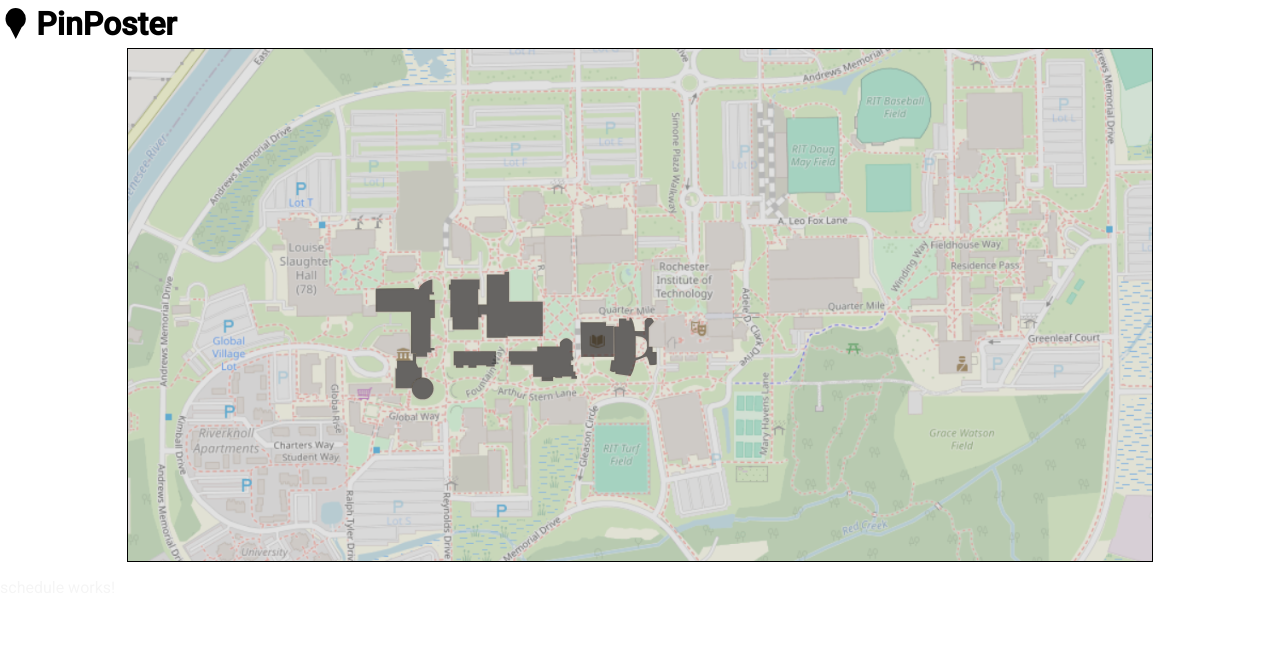
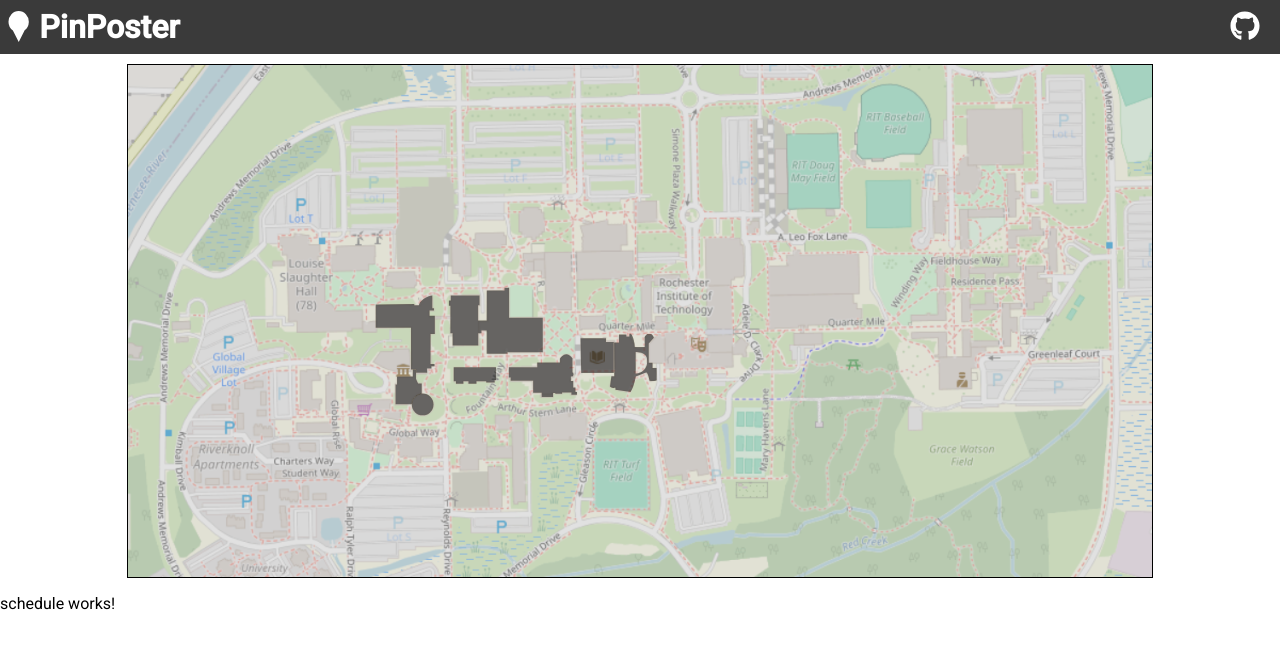
Before and after one commit to domesticchores/pinposter, an Angular app: page / in a window 1280 px wide. Shown: the top 648 px of the page. Built offline with nearby package versions, Linux system fonts and the light colour scheme.

Commit message:
add github link to navbar

```diff
--- a/src/app/app.component.html
+++ b/src/app/app.component.html
@@ -1,8 +1,12 @@
-<div style="display: flex;">
-    <svg xmlns="http://www.w3.org/2000/svg" viewBox="-4 0 8 12" style="height: 2em; width: auto; margin:0.5em 5px;">
+<div style="display: flex; width: screen; background-color: #3a3a3a; padding: 3px; margin-bottom: 10px;">
+    <svg xmlns="http://www.w3.org/2000/svg" fill="#ffffff" viewBox="-4 0 8 12" style="height: 2em; width: auto; margin:0.5em 5px;">
         <path d="m 0,0 a 3.8154277,4.0266488 0 0 0 -3.81608,4.02735 3.8154277,4.0266488 0 0 0 1.65195,3.30599 l 2.19126,4.33166 2.2269,-4.40145 a 3.8154277,4.0266488 0 0 0 1.54849,-3.06258 l 0.0188,-0.0358 h -0.016 a 3.8154277,4.0266488 0 0 0 0.008,-0.138 3.8154277,4.0266488 0 0 0 -3.81438,-4.02733 z"></path>
     </svg>
-    <h1 style="margin: 5px; color: black;">{{title}}</h1>
+    <h1 style="margin: 5px; color: white;">{{title}}</h1>
+
+    <a style="position: absolute; right: 20px;" href="https://github.com/domesticchores/pinposter">
+        <svg style="margin-top: 0.5em;" xmlns="http://www.w3.org/2000/svg" viewBox="0 0 496 512" width="30" height="30" fill="white"><path d="M165.9 397.4c0 2-2.3 3.6-5.2 3.6-3.3.3-5.6-1.3-5.6-3.6 0-2 2.3-3.6 5.2-3.6 3-.3 5.6 1.3 5.6 3.6zm-31.1-4.5c-.7 2 1.3 4.3 4.3 4.9 2.6 1 5.6 0 6.2-2s-1.3-4.3-4.3-5.2c-2.6-.7-5.5.3-6.2 2.3zm44.2-1.7c-2.9.7-4.9 2.6-4.6 4.9.3 2 2.9 3.3 5.9 2.6 2.9-.7 4.9-2.6 4.6-4.6-.3-1.9-3-3.2-5.9-2.9zM244.8 8C106.1 8 0 113.3 0 252c0 110.9 69.8 205.8 169.5 239.2 12.8 2.3 17.3-5.6 17.3-12.1 0-6.2-.3-40.4-.3-61.4 0 0-70 15-84.7-29.8 0 0-11.4-29.1-27.8-36.6 0 0-22.9-15.7 1.6-15.4 0 0 24.9 2 38.6 25.8 21.9 38.6 58.6 27.5 72.9 20.9 2.3-16 8.8-27.1 16-33.7-55.9-6.2-112.3-14.3-112.3-110.5 0-27.5 7.6-41.3 23.6-58.9-2.6-6.5-11.1-33.3 2.6-67.9 20.9-6.5 69 27 69 27 20-5.6 41.5-8.5 62.8-8.5s42.8 2.9 62.8 8.5c0 0 48.1-33.6 69-27 13.7 34.7 5.2 61.4 2.6 67.9 16 17.7 25.8 31.5 25.8 58.9 0 96.5-58.9 104.2-114.8 110.5 9.2 7.9 17 22.9 17 46.4 0 33.7-.3 75.4-.3 83.6 0 6.5 4.6 14.4 17.3 12.1C428.2 457.8 496 362.9 496 252 496 113.3 383.5 8 244.8 8zM97.2 352.9c-1.3 1-1 3.3.7 5.2 1.6 1.6 3.9 2.3 5.2 1 1.3-1 1-3.3-.7-5.2-1.6-1.6-3.9-2.3-5.2-1zm-10.8-8.1c-.7 1.3.3 2.9 2.3 3.9 1.6 1 3.6.7 4.3-.7.7-1.3-.3-2.9-2.3-3.9-2-.6-3.6-.3-4.3.7zm32.4 35.6c-1.6 1.3-1 4.3 1.3 6.2 2.3 2.3 5.2 2.6 6.5 1 1.3-1.3.7-4.3-1.3-6.2-2.2-2.3-5.2-2.6-6.5-1zm-11.4-14.7c-1.6 1-1.6 3.6 0 5.9 1.6 2.3 4.3 3.3 5.6 2.3 1.6-1.3 1.6-3.9 0-6.2-1.4-2.3-4-3.3-5.6-2z"/></svg>
+    </a>
 </div>
 <app-map></app-map>
 <app-schedule></app-schedule>
--- a/src/app/schedule/schedule.component.html
+++ b/src/app/schedule/schedule.component.html
@@ -1 +1 @@
-<p>schedule works!</p>
+<p style="color: black;">schedule works!</p>
```
